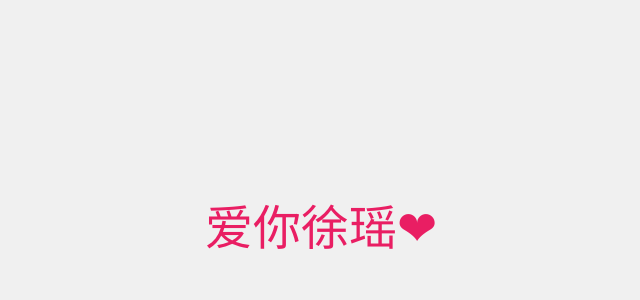
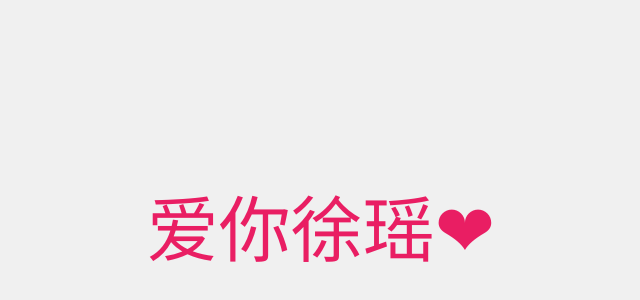
Before and after one commit to mengliang15/xuyao, a plain HTML site: page love.html in a window 1280 px wide. Shown: the part 176-476 px from the top of the page, without its empty margins (319-959 px from the left). Drawn offline with Linux system fonts and the light colour scheme.

Commit message:
Update love.html

```diff
--- a/love.html
+++ b/love.html
@@ -14,7 +14,7 @@
             background-color: #f0f0f0;
         }
         .love-message {
-            font-size: 48px;
+            font-size: 72px; /* 增大字体大小 */
             color: #E91E63; /* 粉红色 */
             text-align: center;
         }
```
